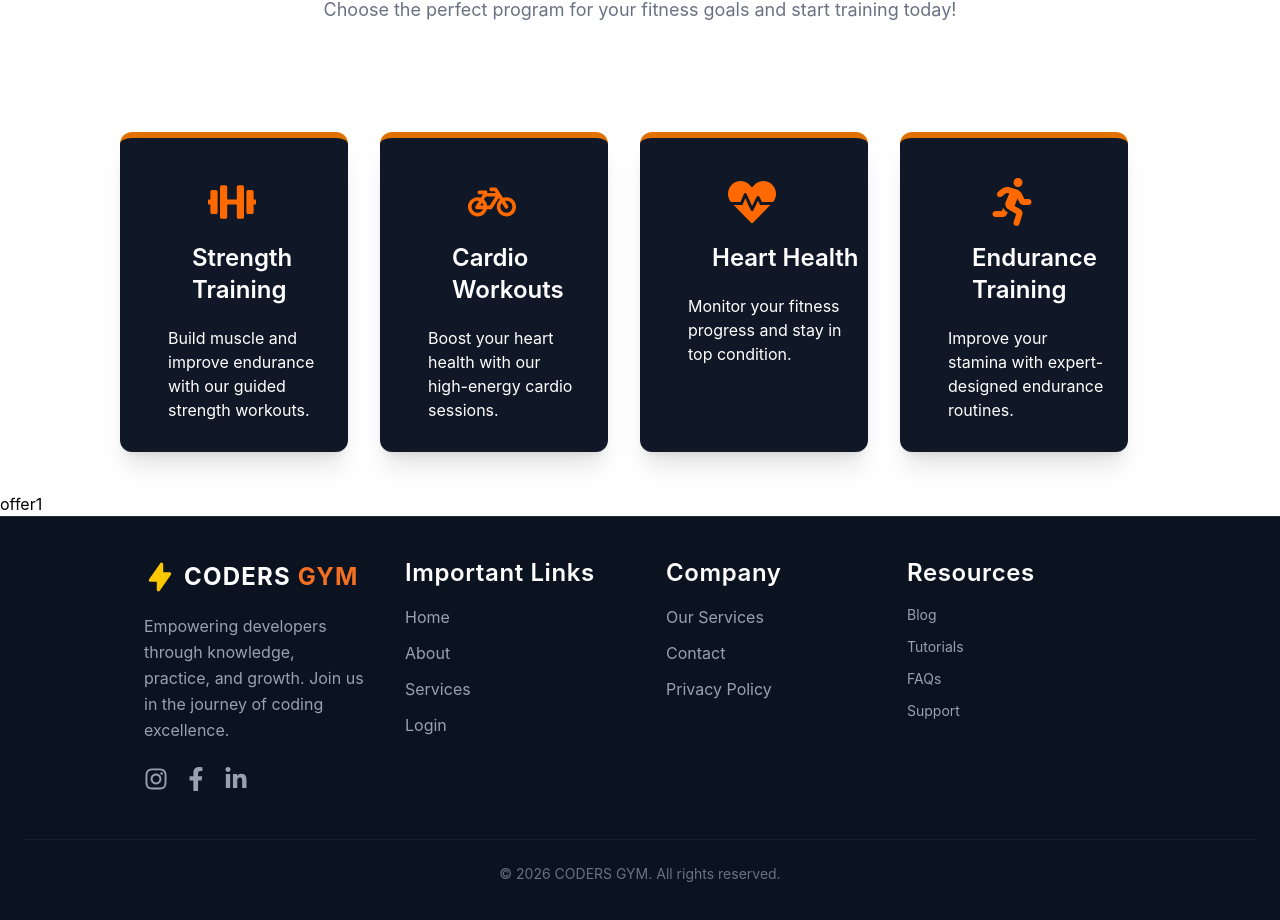
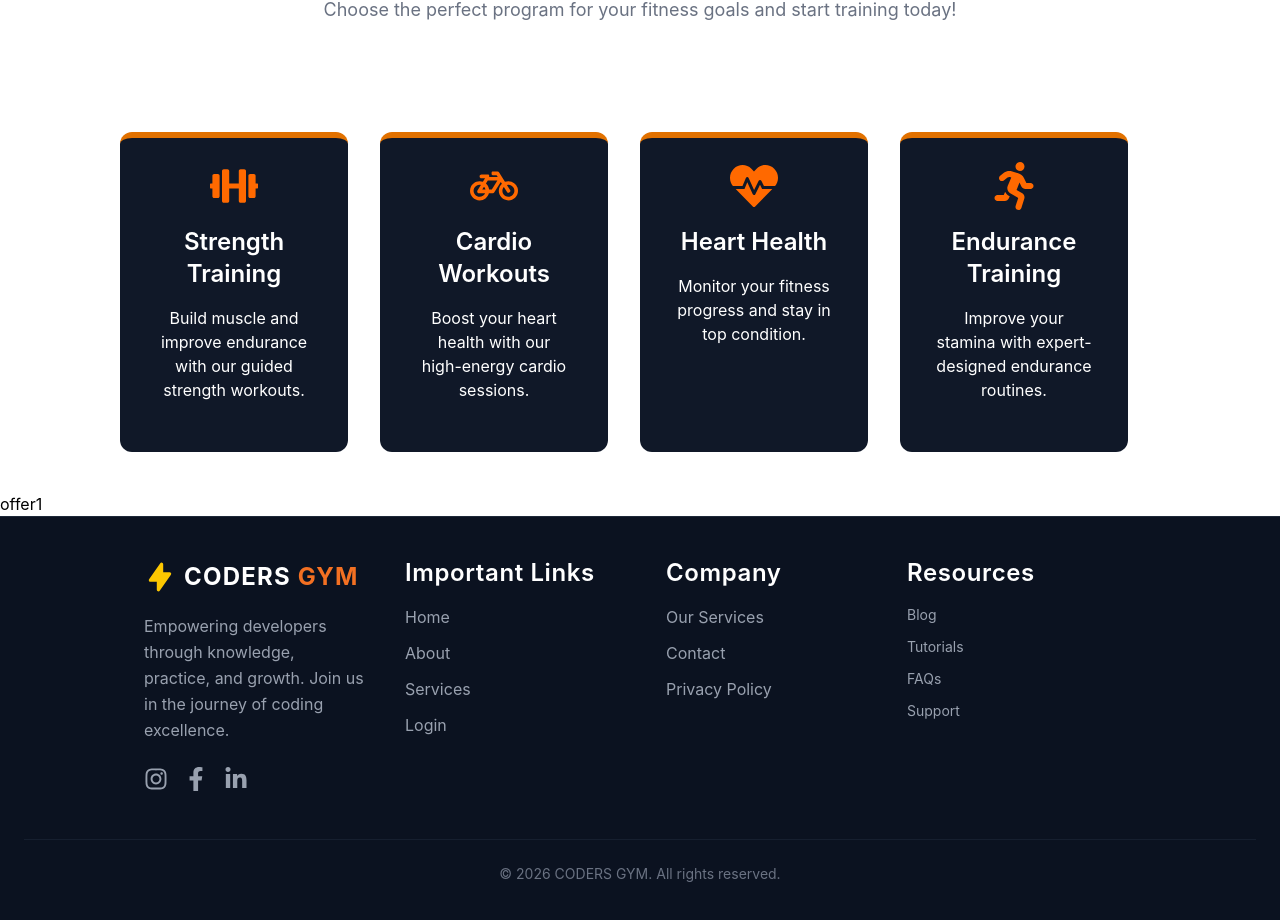
Before and after one commit to ShanzaArooj142/coders-gym-website, a React (Vite) app in the folder coders-gym/: page / in a window 1280 px wide. Shown: the part 2100-3020 px from the top of the page. Built offline with nearby package versions, Linux system fonts and the light colour scheme.

Commit message:
Refactor Programs component layout and improve heading formatting

```diff
--- a/coders-gym/src/App.jsx
+++ b/coders-gym/src/App.jsx
@@ -19,7 +19,7 @@ const App = () => {
     <div className='flex flex-row gap-8 ml-30 mr-30 '>
     <Programs
       icon={<FaDumbbell  />}
-      heading="Strength Training"
+      heading={<>Strength <br /> Training</>}
 
     paragraph={
      <>Build muscle and <br /> improve endurance <br /> with our guided <br /> strength workouts.</>
@@ -28,7 +28,7 @@ const App = () => {
 
     <Programs
       icon={<FaBicycle />}
-      heading="Cardio Workouts"
+      heading={<>Cardio <br /> Workouts</>}
        paragraph={
      <>Boost your heart <br /> health with our <br /> high-energy cardio <br /> sessions. </>
     }
@@ -36,15 +36,15 @@ const App = () => {
 
      <Programs
       icon={ <FaHeartbeat/>}
-      heading="Heart Health"
-       paragraph={
+      heading={<>Heart Health</>}
+      paragraph={
      <>Monitor your fitness<br /> progress and stay in <br />top condition.</>
     }
     />
 
     <Programs
       icon={<FaRunning />}
-      heading="Endurance Training"
+      heading= {<>Endurance  <br /> Training</>}
        paragraph={
      <>Improve your <br /> stamina with expert-  <br /> designed endurance <br />routines. </>
     }
--- a/coders-gym/src/components/Programs.jsx
+++ b/coders-gym/src/components/Programs.jsx
@@ -5,14 +5,25 @@ const Programs = ({icon,heading,paragraph}) => {
     <div id='programs' className='bg-white py-10'>
 
       <div>
-      <div className='border-t-6 border-t-amber-600 pt-4 h-80 w-57 rounded-xl bg-gray-900  text-white mt-17 cursor-pointer  duration-300 ease-in-out hover: shadow-xl transition-all  hover:-translate-y-2 hover:scale-104 hover:shadow-2xl'>
+     {/*} <div className='border-t-6 border-t-amber-600 pt-4 h-80 w-57 rounded-xl bg-gray-900  text-white mt-17 cursor-pointer  duration-300 ease-in-out hover: shadow-xl transition-all  hover:-translate-y-2 hover:scale-104 hover:shadow-2xl'>
 
         <p className='text-5xl ml-22 mt-6 mb-4 text-orange-500'>{icon}</p>
         <h1 className='ml-18 font-semibold text-2xl'>{heading}</h1>
         <p className='mt-5 ml-12 mr-4 text-base'>{paragraph}</p>
-     </div>
+     </div>*/}
 
 
+<div className='border-t-6 border-t-amber-600 pt-6 h-80 w-57 rounded-xl bg-gray-900 text-white mt-17 cursor-pointer duration-300 ease-in-out transition-all  hover:-translate-y-2 hover:scale-105 hover:shadow-2xl flex flex-col items-center text-center gap-y-4'>
+
+    {/* The icon, centered automatically by the flex column */}
+    <p className='text-5xl text-orange-500'>{icon}</p>
+
+    {/* The heading, centered */}
+    <h1 className='font-semibold text-2xl'>{heading}</h1>
+
+    {/* The paragraph, centered and using its original line breaks */}
+    <p className='text-base'>{paragraph}</p>
+ </div>
      </div>
     </div>
   )
```
